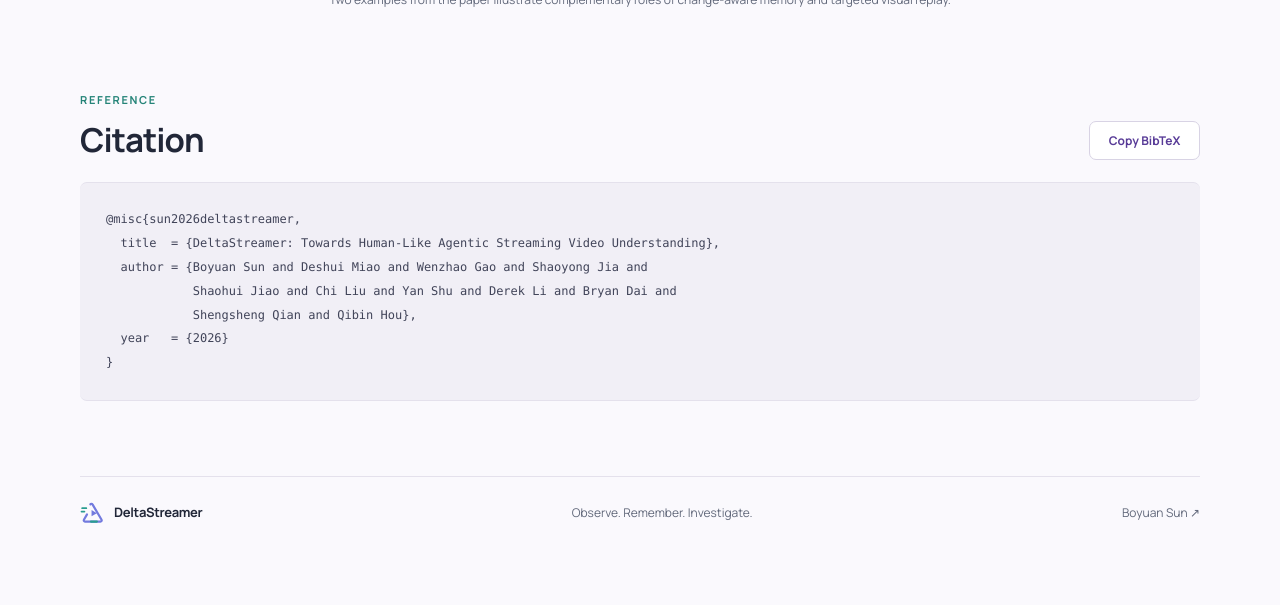
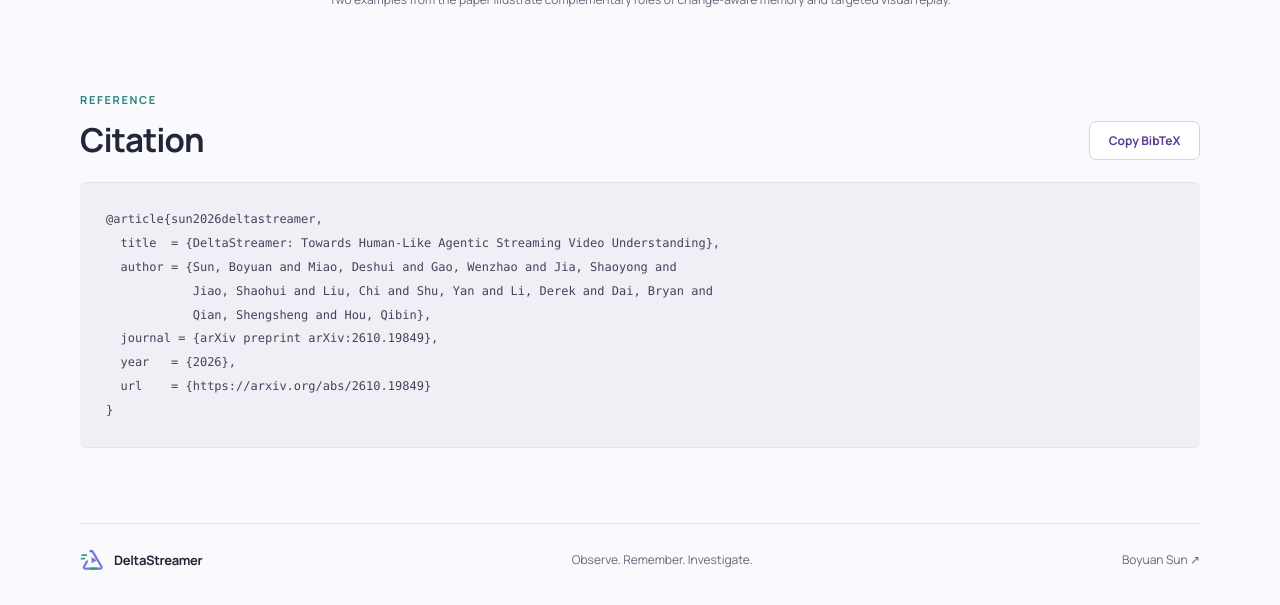
Before and after one commit to BBBBchan/BBBBchan.github.io, a Jekyll site: the page DeltaStreamer/index.html, which Jekyll copies as it is, in a window 1280 px wide and 900 px high, scrolled down 4940 px, cut to the strip 295-900 px from the top of the window. Built offline with Jekyll 4.4.1, drawn with Linux system fonts in a browser that asks for light colours; before the commit the page ends 5793 px from its top, so only the background shows below that.

Commit message:
Add published paper links and update DeltaStreamer citation

```diff
--- a/DeltaStreamer/index.html
+++ b/DeltaStreamer/index.html
@@ -41,8 +41,8 @@
       </div>
       <div class="hero-actions">
         <a class="button primary" href="#demo"><svg viewBox="0 0 20 20" aria-hidden="true"><path d="m7 4 9 6-9 6z"/></svg>Watch demo</a>
-        <button class="button secondary resource-placeholder" type="button" disabled aria-label="arXiv, link not yet available" title="Coming soon"><svg viewBox="0 0 20 20" aria-hidden="true"><path d="M5 2.5h7l3 3v12H5zM12 2.5v4h3M7.5 10h5M7.5 13h5"/></svg>arXiv</button>
-        <button class="button secondary resource-placeholder" type="button" disabled aria-label="Hugging Face, link not yet available" title="Coming soon"><svg class="hugging-face-icon" viewBox="0 0 24 24" aria-hidden="true"><circle cx="12" cy="10.5" r="8.5" fill="#f7c95d"/><path d="M8 9v1m8-1v1m-6.5 3.2q2.5 2 5 0" fill="none" stroke="#735d3b" stroke-width="1.5" stroke-linecap="round"/><path d="m3.2 12.4 3.2 2.8-1.1-3.1c-.4-1.2 1-1.7 1.5-.6l2.6 5c.6 1.3 0 3-1.4 3.5-1.5.6-3 .2-4.1-1.1L1.7 15c-.9-1.5.2-3.4 1.5-2.6Zm17.6 0-3.2 2.8 1.1-3.1c.4-1.2-1-1.7-1.5-.6l-2.6 5c-.6 1.3 0 3 1.4 3.5 1.5.6 3 .2 4.1-1.1l2.2-3.9c.9-1.5-.2-3.4-1.5-2.6Z" fill="#f7c95d" stroke="#dca541" stroke-width=".6"/></svg>Hugging Face</button>
+        <a class="button secondary" href="https://arxiv.org/pdf/2610.19849" target="_blank" rel="noopener" aria-label="Read the DeltaStreamer paper on arXiv"><svg viewBox="0 0 20 20" aria-hidden="true"><path d="M5 2.5h7l3 3v12H5zM12 2.5v4h3M7.5 10h5M7.5 13h5"/></svg>arXiv</a>
+        <a class="button secondary" href="https://huggingface.co/papers/2610.19849" target="_blank" rel="noopener" aria-label="View the DeltaStreamer paper on Hugging Face"><svg class="hugging-face-icon" viewBox="0 0 24 24" aria-hidden="true"><circle cx="12" cy="10.5" r="8.5" fill="#f7c95d"/><path d="M8 9v1m8-1v1m-6.5 3.2q2.5 2 5 0" fill="none" stroke="#735d3b" stroke-width="1.5" stroke-linecap="round"/><path d="m3.2 12.4 3.2 2.8-1.1-3.1c-.4-1.2 1-1.7 1.5-.6l2.6 5c.6 1.3 0 3-1.4 3.5-1.5.6-3 .2-4.1-1.1L1.7 15c-.9-1.5.2-3.4 1.5-2.6Zm17.6 0-3.2 2.8 1.1-3.1c.4-1.2-1-1.7-1.5-.6l-2.6 5c-.6 1.3 0 3 1.4 3.5 1.5.6 3 .2 4.1-1.1l2.2-3.9c.9-1.5-.2-3.4-1.5-2.6Z" fill="#f7c95d" stroke="#dca541" stroke-width=".6"/></svg>Hugging Face</a>
         <a class="button secondary" href="https://github.com/BBBBchan/DeltaStreamer"><svg class="github-icon" viewBox="0 0 24 24" aria-hidden="true"><path d="M12 .8a11.2 11.2 0 0 0-3.54 21.83c.56.1.77-.24.77-.54v-2.1c-3.12.68-3.78-1.32-3.78-1.32-.51-1.3-1.24-1.65-1.24-1.65-1.02-.7.08-.68.08-.68 1.13.08 1.72 1.16 1.72 1.16 1.01 1.73 2.64 1.23 3.28.94.1-.73.39-1.23.71-1.51-2.49-.28-5.11-1.25-5.11-5.54 0-1.23.44-2.23 1.15-3.02-.11-.28-.5-1.43.11-2.98 0 0 .94-.3 3.08 1.15a10.7 10.7 0 0 1 5.6 0c2.14-1.45 3.08-1.15 3.08-1.15.61 1.55.22 2.7.11 2.98.72.79 1.15 1.79 1.15 3.02 0 4.3-2.62 5.26-5.12 5.54.4.35.76 1.03.76 2.08v3.08c0 .3.2.65.77.54A11.2 11.2 0 0 0 12 .8Z"/></svg>GitHub</a>
         <a class="button secondary" href="https://github.com/BBBBchan/AI-Tongdan"><svg viewBox="0 0 20 20" aria-hidden="true"><rect x="2.5" y="3.5" width="15" height="13" rx="2"/><path d="M2.5 7.5h15M6 5.5h.01M8.5 5.5h.01m-.5 5 4 1.5-4 1.5z"/></svg>Application</a>
       </div>
@@ -146,12 +146,14 @@
 
     <section class="citation-section content" id="citation" aria-labelledby="citation-title">
       <div class="section-topline"><div><p class="eyebrow">Reference</p><h2 id="citation-title">Citation</h2></div><button class="copy-button" id="copy-citation" type="button">Copy BibTeX</button></div>
-      <pre><code id="bibtex">@misc{sun2026deltastreamer,
+      <pre><code id="bibtex">@article{sun2026deltastreamer,
   title  = {DeltaStreamer: Towards Human-Like Agentic Streaming Video Understanding},
-  author = {Boyuan Sun and Deshui Miao and Wenzhao Gao and Shaoyong Jia and
-            Shaohui Jiao and Chi Liu and Yan Shu and Derek Li and Bryan Dai and
-            Shengsheng Qian and Qibin Hou},
-  year   = {2026}
+  author = {Sun, Boyuan and Miao, Deshui and Gao, Wenzhao and Jia, Shaoyong and
+            Jiao, Shaohui and Liu, Chi and Shu, Yan and Li, Derek and Dai, Bryan and
+            Qian, Shengsheng and Hou, Qibin},
+  journal = {arXiv preprint arXiv:2610.19849},
+  year   = {2026},
+  url    = {https://arxiv.org/abs/2610.19849}
 }</code></pre>
       <p id="copy-status" class="sr-only" role="status" aria-live="polite"></p>
     </section>
```
Also changed, not shown: DeltaStreamer/README.md (+2 -2 lines).
